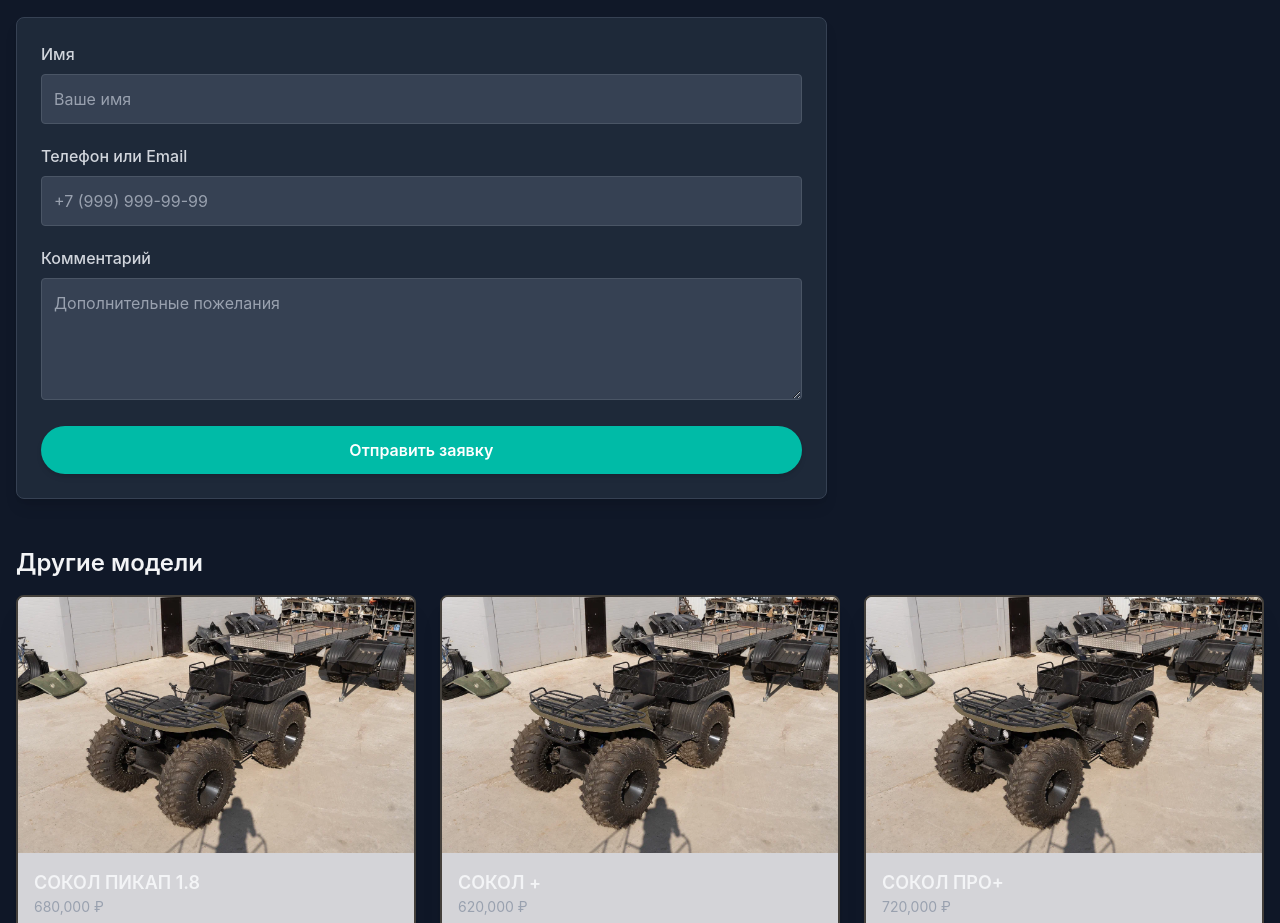
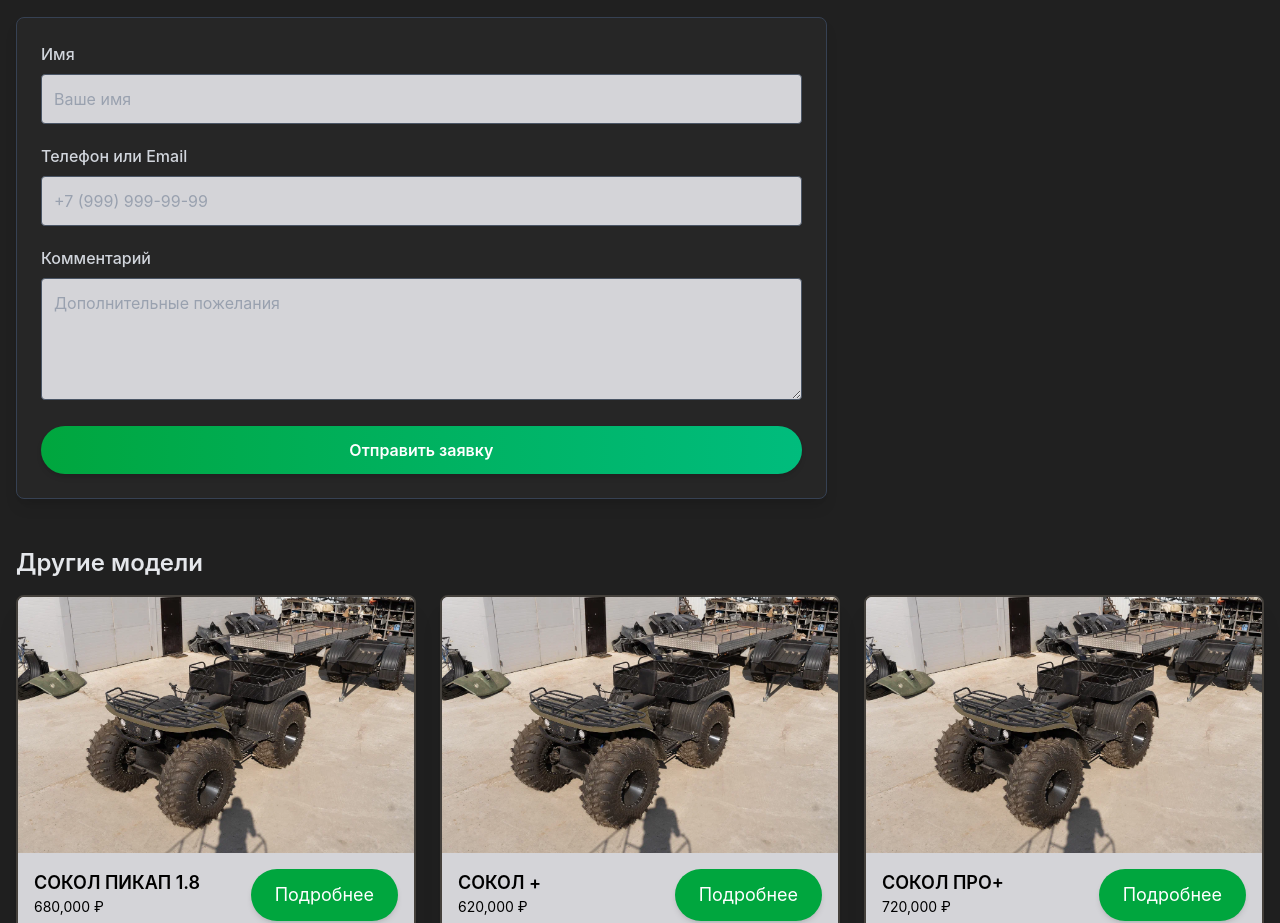
Before and after one commit to ShiruiChan/ykt-sokol, a React (Vite) app: page /product/1 in a window 1280 px wide. Shown: the part 1128-2051 px from the top of the page. Built offline with nearby package versions, Linux system fonts and the light colour scheme.

Commit message:
улучшен UI страницы товара

```diff
--- a/src/components/Breadcrumbs.tsx
+++ b/src/components/Breadcrumbs.tsx
@@ -2,7 +2,7 @@
 
 export default function Breadcrumbs({ currentPage }: { currentPage: string }) {
   return (
-    <div className="bg-gray-800 py-3 px-6">
+    <div className="bg-neutral-800 py-3 px-6">
       <div className="container mx-auto text-sm text-gray-400">
         <a href="/" className="hover:text-gray-300">Главная</a> /{' '}
         <span className="text-gray-200 font-medium">{currentPage}</span>
--- a/src/pages/ProductPage.tsx
+++ b/src/pages/ProductPage.tsx
@@ -94,9 +94,9 @@
   }, [isCartOpen]);
 
   return (
-    <div className="bg-gray-900 text-gray-200 mt-16">
+    <div className="bg-neutral-900/40 text-gray-200 mt-16">
       <Header />
-      <div className="z-30 bg-gray-800 rounded-lg p-6 mb-8 shadow-2xl -mt-4">
+      <div className="z-30 bg-neutral-800 rounded-lg p-6 mb-8 shadow-2xl -mt-4">
         <div className="container mx-auto px-4">
           <Breadcrumbs currentPage={product.name} />
           <div className="grid grid-cols-1 md:grid-cols-2 gap-8">
@@ -287,7 +287,7 @@
 											onClick={() => toggleAccessory(acc.id)}
 											className={`
 												group relative flex flex-col p-4 border rounded-lg cursor-pointer transition-all duration-300
-												${isSelected ? "border-gray-500 bg-gray-700" : "border-gray-600 hover:border-gray-400"}
+												${isSelected ? "border-gray-500 bg-neutral-700/60" : "border-gray-600 hover:border-gray-400"}
 											`}
 										>
 											<div className="relative w-full h-24 overflow-hidden rounded-md mb-3 flex items-center justify-center">
@@ -304,7 +304,7 @@
 											</div>
 											<div className="absolute top-2 right-2 border border-gray-500 text-gray-900 rounded-full w-5 h-5 flex items-center justify-center text-xs font-bold"></div>
 											{isSelected && (
-												<div className="absolute top-2 right-2 bg-gray-500 text-gray-900 rounded-full w-5 h-5 flex items-center justify-center text-xs font-bold">
+												<div className="absolute top-2 right-2 bg-gradient-to-r from-emerald-500 to-green-600 text-gray-900 rounded-full w-5 h-5 flex items-center justify-center text-xs font-bold">
 													✓
 												</div>
 											)}
@@ -324,7 +324,7 @@
 						{/* верхняя часть — корзина с ценой для мобилок*/}
 						{!showPriceBox && (
 							<div className="w-full z-50 md:hidden">
-								<div className="sticky top-24 bg-gray-800 shadow-xl rounded-lg p-4 border border-gray-600 max-h-[340px] overflow-y-auto animate-fadeIn">
+								<div className="sticky top-24 bg-neutral-800 shadow-xl rounded-lg p-4 border border-gray-600 max-h-[340px] overflow-y-auto animate-fadeIn">
 									<div className="text-sm text-gray-500 mb-2">Выбрано:</div>
 									{selectedAccList.length > 0 ? (
 										selectedAccList.map(acc => (
@@ -337,20 +337,20 @@
 										<div className="text-center text-gray-600 italic">Нет выбранных аксессуаров</div>
 									)}
 									<hr className="my-4 border-t border-gray-600" />
-									<div className="font-bold text-lg text-right text-teal-500">
+									<div className="font-bold text-lg text-right text-green-400">
 										Итого: {totalPrice.toLocaleString()} ₽
 									</div>
 								</div>
 							</div>
 						)}
-						<div className="bg-gray-800 p-6 rounded-lg shadow-lg border border-gray-700 mt-4 md:mt-0">
+						<div className="bg-neutral-800 p-6 rounded-lg shadow-lg border border-gray-700 mt-4 md:mt-0">
 							<div className="space-y-5">
 								<div>
 									<label className="block text-gray-300 font-medium mb-2">Имя</label>
 									<input
 										type="text"
 										placeholder="Ваше имя"
-										className="w-full p-3 border border-gray-600 rounded bg-gray-700 text-gray-200 placeholder-gray-400 focus:outline-none focus:border-gray-400 transition"
+										className="w-full p-3 border border-gray-600 rounded bg-zinc-300 text-gray-200 placeholder-gray-400 focus:outline-none focus:border-gray-400 transition"
 									/>
 								</div>
 
@@ -359,7 +359,7 @@
 									<input
 										type="tel"
 										placeholder="+7 (999) 999-99-99"
-										className="w-full p-3 border border-gray-600 rounded bg-gray-700 text-gray-200 placeholder-gray-400 focus:outline-none focus:border-gray-400 transition"
+										className="w-full p-3 border border-gray-600 rounded bg-zinc-300 text-gray-200 placeholder-gray-400 focus:outline-none focus:border-gray-400 transition"
 									/>
 								</div>
 
@@ -368,11 +368,11 @@
 									<textarea
 										placeholder="Дополнительные пожелания"
 										rows={4}
-										className="w-full p-3 border border-gray-600 rounded bg-gray-700 text-gray-200 placeholder-gray-400 focus:outline-none focus:border-gray-400 transition"
+										className="w-full p-3 border border-gray-600 rounded bg-zinc-300 text-gray-200 placeholder-gray-400 focus:outline-none focus:border-gray-400 transition"
 									></textarea>
 								</div>
 
-								<button className="w-full bg-teal-500 hover:bg-teal-400 text-white py-3 px-6 rounded-full font-semibold shadow-md hover:shadow-lg transition-all duration-300 transform hover:-translate-y-1">
+								<button className="w-full bg-gradient-to-r from-green-600 to-emerald-500 hover:bg-teal-400 text-white py-3 px-6 rounded-full font-semibold shadow-md hover:shadow-lg transition-all duration-300 transform hover:-translate-y-1">
 									Отправить заявку
 								</button>
 							</div>
@@ -382,7 +382,7 @@
 					{/* Правая часть — корзина с ценой для пк*/}
 					{!showPriceBox && (
 						<div className="w-full md:w-1/3 z-2 hidden md:block pt-12">
-							<div className="sticky top-24 bg-gray-800 shadow-xl rounded-lg p-4 border border-gray-600 max-h-[340px] overflow-y-auto animate-fadeIn">
+							<div className="sticky top-24 bg-neutral-800 shadow-xl rounded-lg p-4 border border-gray-600 max-h-[340px] overflow-y-auto animate-fadeIn">
 								<div className="text-sm text-gray-500 mb-2">Выбрано:</div>
 								{selectedAccList.length > 0 ? (
 									selectedAccList.map(acc => (
@@ -395,7 +395,7 @@
 									<div className="text-center text-gray-600 italic">Нет выбранных аксессуаров</div>
 								)}
 								<hr className="my-4 border-t border-gray-600" />
-								<div className="font-bold text-lg text-right text-gray-300">
+								<div className="font-bold text-lg text-right text-green-400">
 									Итого: {totalPrice.toLocaleString()} ₽
 								</div>
 							</div>
@@ -405,8 +405,8 @@
 			</div>
 
       {/* Блок "Другие модели" всегда виден внизу */}
-      <div className="mt-12 container mx-auto px-4">
-        <h3 className="text-2xl font-semibold text-gray-100 mb-4">Другие модели</h3>
+      <div className="mt-12 container mx-auto px-4 mb-20">
+        <h3 className="text-2xl font-semibold mb-4">Другие модели</h3>
         <div className="grid grid-cols-1 sm:grid-cols-2 lg:grid-cols-3 gap-6">
           {products
             .filter(p => p.id !== product.id)
@@ -414,10 +414,12 @@
             .map(p => (
               <div key={p.id} className="card">
                 <img src={p.images[0]} alt={`${p.name} - квадроцикл`} className="w-full h-64 object-cover" />
-                <div className="p-4">
-                  <h4 className="text-lg font-semibold text-gray-100">{p.name}</h4>
-                  <p className="text-gray-400 text-sm">{p.price.toLocaleString()} ₽</p>
-                  <Link to={`/product/${p.id}`} className="mt-2 btn-primary inline-block">
+                <div className="p-4 flex justify-between">
+									<div className=''>
+										<h4 className="text-lg font-semibold text-black">{p.name}</h4>
+                 		<p className="text-black text-sm">{p.price.toLocaleString()} ₽</p>
+									</div>
+                  <Link to={`/product/${p.id}`} className="btn-primary inline-block">
                     Подробнее
                   </Link>
                 </div>
@@ -428,7 +430,7 @@
 
       {/* Корзина с ценой (для десктопа) */}
 			{showPriceBox && (
-				<div className="fixed right-8 bottom-8 z-50 hidden md:block bg-gray-800 shadow-xl rounded-lg p-4 border border-gray-600 max-w-xs transition-transform duration-300 animate-fadeIn">
+				<div className="fixed right-8 bottom-8 z-50 hidden md:block bg-neutral-700/60 shadow-xl rounded-lg p-4 border border-gray-600 max-w-xs transition-transform duration-300 animate-fadeIn">
 					<div className="text-sm text-gray-500 mb-2">Выбрано:</div>
 					{selectedAccList.length > 0 ? (
 						selectedAccList.map(acc => (
@@ -441,7 +443,7 @@
 						<div className="text-center text-gray-600 italic">Нет выбранных аксессуаров</div>
 					)}
 					<hr className="my-2 border-t border-gray-600" />
-					<div className="font-bold text-lg text-right text-gray-300">
+					<div className="font-bold text-lg text-right text-green-400">
 						Итого: {totalPrice.toLocaleString()} ₽
 					</div>
 				</div>
@@ -449,7 +451,7 @@
 
       {/* Мобильная корзина (внизу) */}
 			{showPriceBox && (
-				<div className="md:hidden fixed bottom-0 left-0 right-0 bg-gray-800 shadow-lg border-t border-gray-600 z-50">
+				<div className="md:hidden fixed bottom-0 left-0 right-0 bg-neutral-900/70 backdrop-blur-md border-gray-700/50 shadow-lg border-t z-50">
 					<div
 						className="flex justify-between items-center p-3"
 						onClick={() => selectedAccList.length > 0 && setIsCartOpen(!isCartOpen)}
@@ -474,7 +476,7 @@
 								)}
 							</button>
 							<div>
-								<div className="text-xs text-gray-500">Итого:</div>
+								<div className="text-xs">Итого:</div>
 								<div className="font-bold text-gray-300">{totalPrice.toLocaleString()} ₽</div>
 							</div>
 						</div>
@@ -489,7 +491,7 @@
 
 					{/* Раскрывающийся список аксессуаров на мобильных устройствах */}
 					{isCartOpen && (
-						<div className="bg-gray-700 border-t border-gray-600 p-3 animate-fadeIn">
+						<div className="bg-neutral-800 border-t border-gray-600 p-3 animate-fadeIn">
 							<div className="text-sm text-gray-500 mb-2">Выбрано:</div>
 							{selectedAccList.length > 0 ? (
 								selectedAccList.map(acc => (
```
